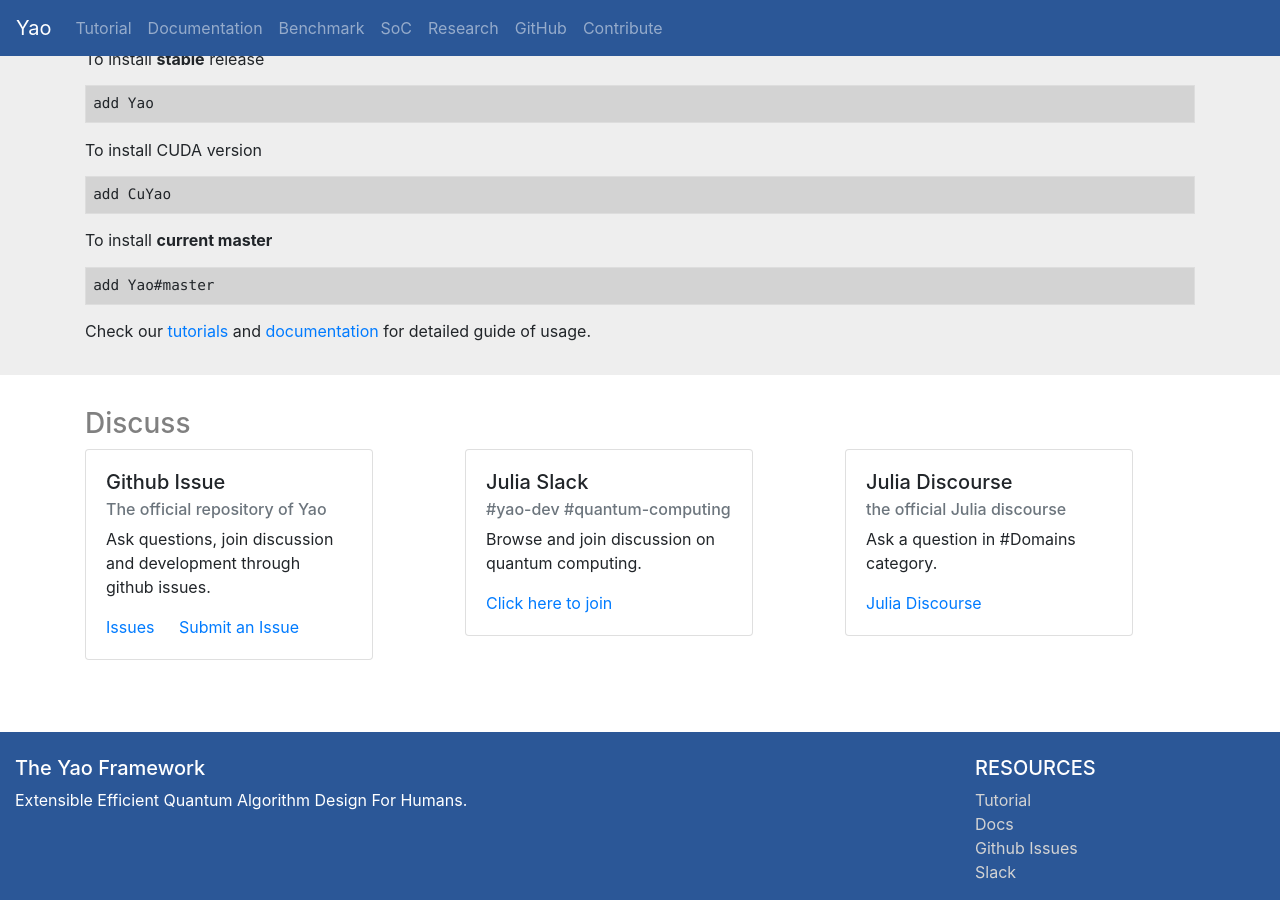
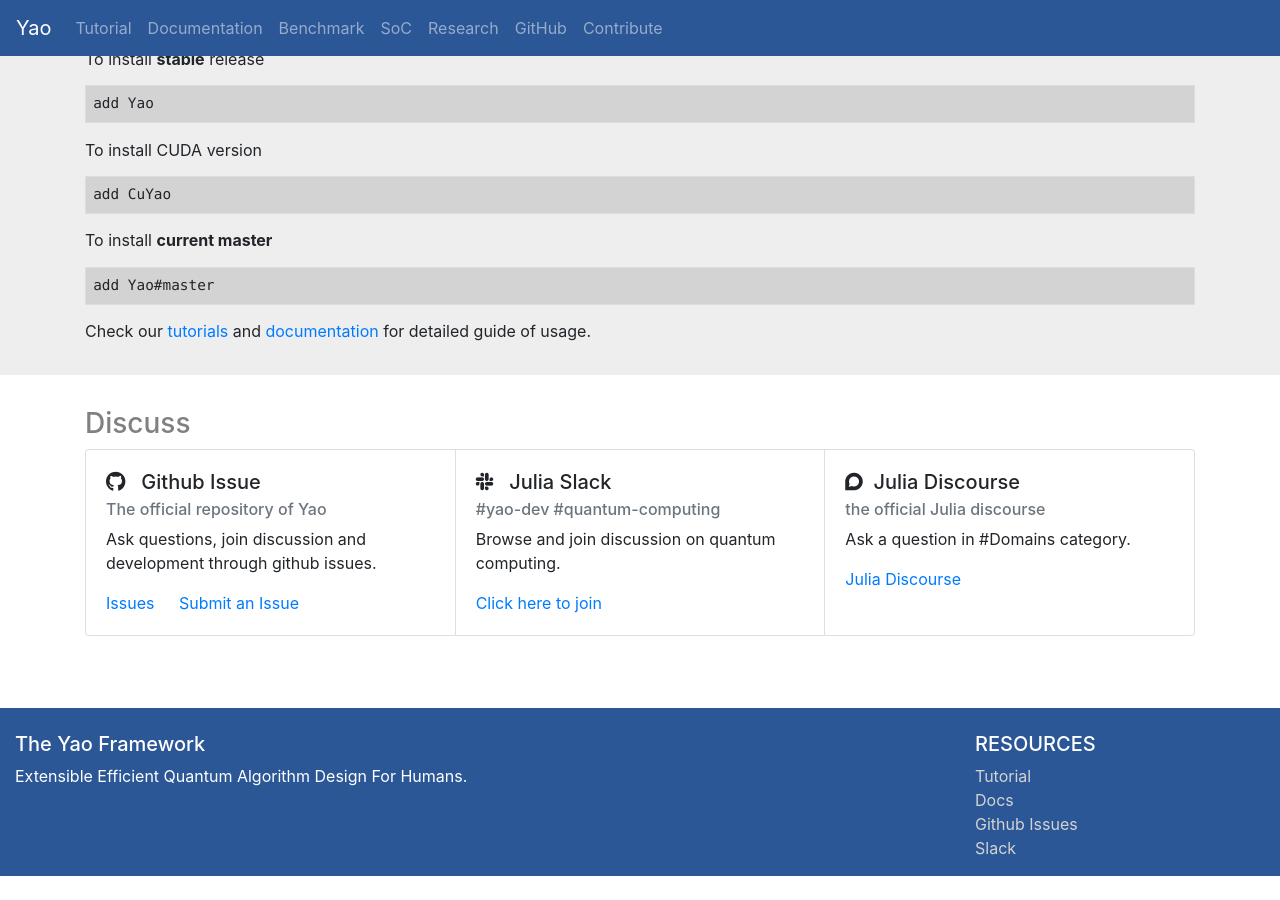
Before and after one commit to QuantumBFS/QuantumBFS.github.io, a Jekyll site: the page built from index.html, in a window 1280 px wide and 900 px high, scrolled down 836 px. Built offline with Jekyll 4.4.1, drawn with Linux system fonts in a browser that asks for light colours; nearby versions of some CDN libraries; comment, search, counter and statistics services are not loaded; after the commit the page ends 1712 px from its top, so only the background shows below that.

Commit message:
use icon

```diff
--- a/_includes/head.html
+++ b/_includes/head.html
@@ -16,6 +16,7 @@
     <link rel="stylesheet" href="https://stackpath.bootstrapcdn.com/bootstrap/4.4.1/css/bootstrap.min.css" integrity="sha384-Vkoo8x4CGsO3+Hhxv8T/Q5PaXtkKtu6ug5TOeNV6gBiFeWPGFN9MuhOf23Q9Ifjh" crossorigin="anonymous">
 
     <!-- FontAwesome -->
+    <script src="https://kit.fontawesome.com/0d64c2ab8c.js" crossorigin="anonymous"></script>
     <link href="https://stackpath.bootstrapcdn.com/font-awesome/4.7.0/css/font-awesome.min.css" rel="stylesheet" integrity="sha384-wvfXpqpZZVQGK6TAh5PVlGOfQNHSoD2xbE+QkPxCAFlNEevoEH3Sl0sibVcOQVnN" crossorigin="anonymous">
 
     <script src="https://cdnjs.cloudflare.com/ajax/libs/highlight.js/9.15.10/highlight.min.js" integrity="sha256-1zu+3BnLYV9LdiY85uXMzii3bdrkelyp37e0ZyTAQh0=" crossorigin="anonymous"></script>
--- a/index.html
+++ b/index.html
@@ -119,32 +119,29 @@
 
         <div class="row">
             <div class="col-md">
+                <div class="card-group">
                     <div class="card" style="width: 18rem;">
                         <div class="card-body">
-                        <h5 class="card-title">Github Issue</h5>
+                            <h5 class="card-title"><i class="fab fa-github"></i> &nbsp; Github Issue</h5>
                             <h6 class="card-subtitle mb-2 text-muted">The official repository of Yao</h6>
                             <p class="card-text">Ask questions, join discussion and development through github issues.</p>
                             <a href="https://github.com/QuantumBFS/Yao.jl/issues" class="card-link">Issues</a>
                             <a href="https://github.com/QuantumBFS/Yao.jl/issues/new" class="card-link">Submit an Issue</a>
                         </div>
                     </div>
-            </div>
 
-            <div class="col-md">
                     <div class="card" style="width: 18rem;">
                         <div class="card-body">
-                        <h5 class="card-title">Julia Slack</h5>
+                            <h5 class="card-title"><i class="fab fa-slack"></i> &nbsp; Julia Slack</h5>
                             <h6 class="card-subtitle mb-2 text-muted">#yao-dev #quantum-computing</h6>
                             <p class="card-text">Browse and join discussion on quantum computing.</p>
                             <a href="https://slackinvite.julialang.org" class="card-link">Click here to join</a>
                         </div>
                     </div>
-            </div>
 
-            <div class="col-md">
                     <div class="card" style="width: 18rem;">
                         <div class="card-body">
-                        <h5 class="card-title">Julia Discourse</h5>
+                            <h5 class="card-title"><i class="fab fa-discourse"></i> &nbsp;Julia Discourse</h5>
                             <h6 class="card-subtitle mb-2 text-muted">the official Julia discourse</h6>
                             <p class="card-text">Ask a question in #Domains category.</p>
                             <a href="https://discourse.julialang.org/" class="card-link">Julia Discourse</a>
@@ -154,3 +151,4 @@
             </div>
         </div>
     </div>
+</div>
```
Lines whose indentation alone changed are shown as unchanged.
